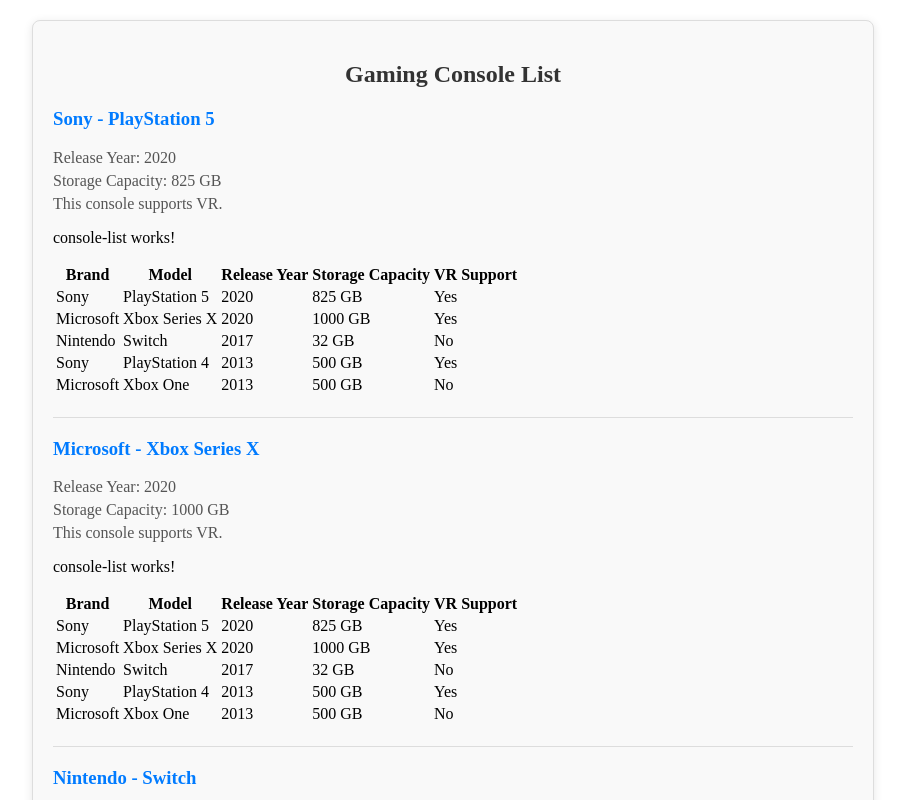
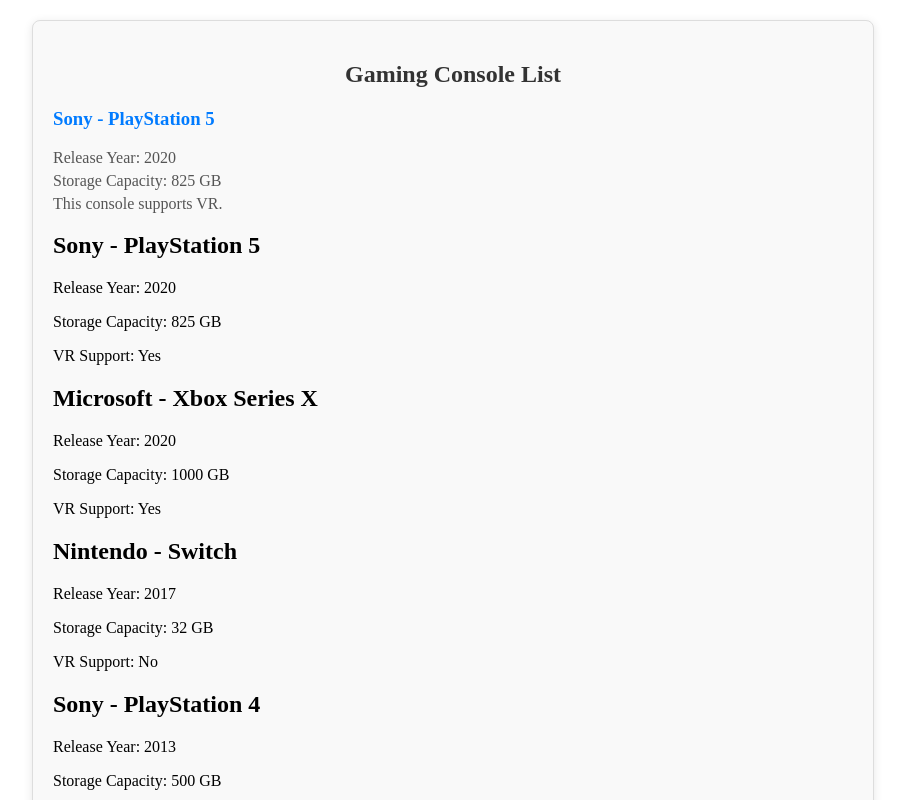
Before and after one commit to vedangshah20/Vedang_Shah_Learning_Angular, an Angular app: page / in a window 1280 px wide. Shown: the top 800 px of the page, without its empty margins (187-1092 px from the left). Built offline with nearby package versions, Linux system fonts and the light colour scheme.

Commit message:
Updated the whole code and made sure everything is done properly.

```diff
--- a/src/app/GamingConsole.ts
+++ b/src/app/GamingConsole.ts
@@ -1,5 +1,6 @@
 
 export interface GamingConsole{
+  id: number;
   Brand: string;
   model: string;
   releaseYear: number;
--- a/src/app/app.component.html
+++ b/src/app/app.component.html
@@ -8,9 +8,8 @@
         <div [ngSwitch]="GamingConsole.hasVRSupport">
           <p *ngSwitchCase="true">This console supports VR.</p>
           <p *ngSwitchCase="false">This console does not support VR.</p>
-          <app-content-list></app-content-list>
         </div>
-
+        <app-content-list></app-content-list>
       </div>
       <hr />
     </div>
--- a/src/app/app.component.ts
+++ b/src/app/app.component.ts
@@ -12,15 +12,14 @@
   styleUrl: './app.component.css'
 })
 
-
 export class AppComponent {
   title = 'Gaming Console List';
 
-  console1: GamingConsole = { Brand: 'Sony', model: 'PlayStation 5', releaseYear: 2020, storageCapacity: 825, hasVRSupport: true };
-  console2: GamingConsole = { Brand: 'Microsoft', model: 'Xbox Series X', releaseYear: 2020, storageCapacity: 1000, hasVRSupport: true };
-  console3: GamingConsole = { Brand: 'Nintendo', model: 'Switch', releaseYear: 2017, storageCapacity: 32, hasVRSupport: false };
-  console4: GamingConsole = { Brand: 'Sony', model: 'PlayStation 4', releaseYear: 2013, storageCapacity: 500, hasVRSupport: true };
-  console5: GamingConsole = { Brand: 'Microsoft', model: 'Xbox One', releaseYear: 2013, storageCapacity: 500, hasVRSupport: false };
-  console6: GamingConsole = { Brand: 'Nintendo', model: 'Wii U', releaseYear: 2012, storageCapacity: 32, hasVRSupport: false };
-
+  // Added 'id' property to each gaming console
+  console1: GamingConsole = { id: 1, Brand: 'Sony', model: 'PlayStation 5', releaseYear: 2020, storageCapacity: 825, hasVRSupport: true };
+  console2: GamingConsole = { id: 2, Brand: 'Microsoft', model: 'Xbox Series X', releaseYear: 2020, storageCapacity: 1000, hasVRSupport: true };
+  console3: GamingConsole = { id: 3, Brand: 'Nintendo', model: 'Switch', releaseYear: 2017, storageCapacity: 32, hasVRSupport: false };
+  console4: GamingConsole = { id: 4, Brand: 'Sony', model: 'PlayStation 4', releaseYear: 2013, storageCapacity: 500, hasVRSupport: true };
+  console5: GamingConsole = { id: 5, Brand: 'Microsoft', model: 'Xbox One', releaseYear: 2013, storageCapacity: 500, hasVRSupport: false };
+  console6: GamingConsole = { id: 6, Brand: 'Nintendo', model: 'Wii U', releaseYear: 2012, storageCapacity: 32, hasVRSupport: false };
 }
--- a/src/app/content-list-item/content-list-item.component.html
+++ b/src/app/content-list-item/content-list-item.component.html
@@ -1 +1,6 @@
-<p>content-list-item works!</p>
+<div class="console-item">
+  <h2>{{ gamingConsole.Brand }} - {{ gamingConsole.model }}</h2>
+  <p>Release Year: {{ gamingConsole.releaseYear }}</p>
+  <p>Storage Capacity: {{ gamingConsole.storageCapacity }} GB</p>
+  <p>VR Support: {{ gamingConsole.hasVRSupport ? 'Yes' : 'No' }}</p>
+</div>
--- a/src/app/content-list-item/content-list-item.component.ts
+++ b/src/app/content-list-item/content-list-item.component.ts
@@ -8,6 +8,8 @@
   templateUrl: './content-list-item.component.html',
   styleUrl: './content-list-item.component.css'
 })
+
+
 export class ContentListItemComponent {
-  @Input() console?: GamingConsole;
+  @Input() gamingConsole!: GamingConsole;  // Input property to accept console data
 }
--- a/src/app/content-list/content-list.component.html
+++ b/src/app/content-list/content-list.component.html
@@ -1,22 +1,5 @@
-<p>console-list works!</p>
-
-<table>
-  <thead>
-  <tr>
-    <th>Brand</th>
-    <th>Model</th>
-    <th>Release Year</th>
-    <th>Storage Capacity</th>
-    <th>VR Support</th>
-  </tr>
-  </thead>
-  <tbody>
-  <tr *ngFor="let console of gamingConsoleList">
-    <td>{{ console.Brand }}</td>
-    <td>{{ console.model }}</td>
-    <td>{{ console.releaseYear }}</td>
-    <td>{{ console.storageCapacity }} GB</td>
-    <td>{{ console.hasVRSupport ? 'Yes' : 'No' }}</td>
-  </tr>
-  </tbody>
-</table>
+<app-content-list-item [gamingConsole]="gamingConsoleList[0]"></app-content-list-item>
+<app-content-list-item [gamingConsole]="gamingConsoleList[1]"></app-content-list-item>
+<app-content-list-item [gamingConsole]="gamingConsoleList[2]"></app-content-list-item>
+<app-content-list-item [gamingConsole]="gamingConsoleList[3]"></app-content-list-item>
+<app-content-list-item [gamingConsole]="gamingConsoleList[4]"></app-content-list-item>
--- a/src/app/content-list/content-list.component.ts
+++ b/src/app/content-list/content-list.component.ts
@@ -1,26 +1,25 @@
 import { Component } from '@angular/core';
 import {GamingConsole} from "../GamingConsole";
 import {NgForOf} from "@angular/common";
+import {ContentListItemComponent} from "../content-list-item/content-list-item.component";
 
 @Component({
   selector: 'app-content-list',
   standalone: true,
   imports: [
-    NgForOf
+    NgForOf,
+    ContentListItemComponent
   ],
   templateUrl: './content-list.component.html',
   styleUrl: './content-list.component.css'
 })
 export class ContentListComponent {
-  displayedColumns: string[] = [' Brand', 'model', 'releaseYear', 'storageCapacity', 'hasVRSupport'];
-
   // List of gaming consoles
   gamingConsoleList: GamingConsole[] = [
-    { Brand: 'Sony', model: 'PlayStation 5', releaseYear: 2020, storageCapacity: 825, hasVRSupport: true },
-    { Brand: 'Microsoft', model: 'Xbox Series X', releaseYear: 2020, storageCapacity: 1000, hasVRSupport: true },
-    { Brand: 'Nintendo', model: 'Switch', releaseYear: 2017, storageCapacity: 32, hasVRSupport: false },
-    { Brand: 'Sony', model: 'PlayStation 4', releaseYear: 2013, storageCapacity: 500, hasVRSupport: true },
-    { Brand: 'Microsoft', model: 'Xbox One', releaseYear: 2013, storageCapacity: 500, hasVRSupport: false }
+    { id: 1, Brand: 'Sony', model: 'PlayStation 5', releaseYear: 2020, storageCapacity: 825, hasVRSupport: true },
+    { id: 2, Brand: 'Microsoft', model: 'Xbox Series X', releaseYear: 2020, storageCapacity: 1000, hasVRSupport: true },
+    { id: 3, Brand: 'Nintendo', model: 'Switch', releaseYear: 2017, storageCapacity: 32, hasVRSupport: false },
+    { id: 4, Brand: 'Sony', model: 'PlayStation 4', releaseYear: 2013, storageCapacity: 500, hasVRSupport: true },
+    { id: 5, Brand: 'Microsoft', model: 'Xbox One', releaseYear: 2013, storageCapacity: 500, hasVRSupport: false }
   ];
-
 }
```
